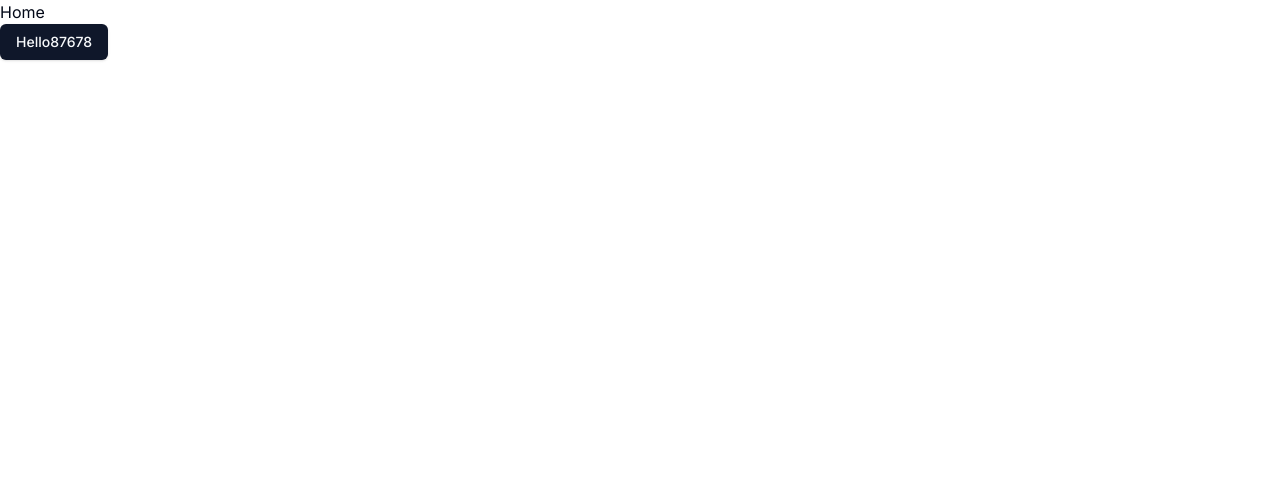
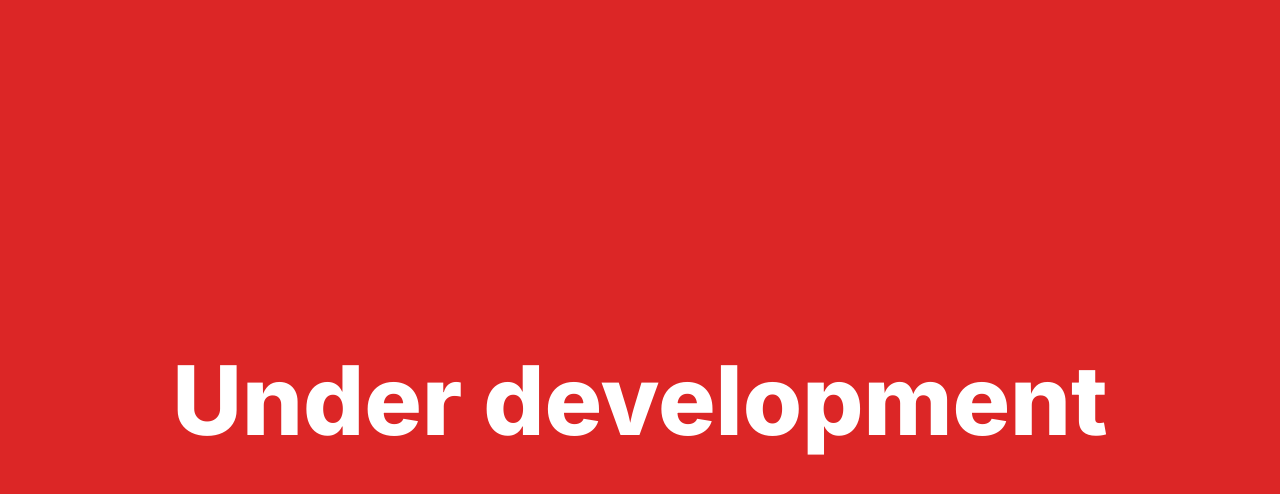
Before and after one commit to visualtenx/visualtenx, a Next.js app: page / in a window 1280 px wide. Shown: the top 494 px of the page. Built offline with nearby package versions, Linux system fonts and the light colour scheme.

Commit message:
under development

```diff
--- a/package.json
+++ b/package.json
@@ -10,7 +10,7 @@
   },
   "dependencies": {
     "@radix-ui/react-icons": "^1.3.0",
-    "@radix-ui/react-slot": "^1.0.2",
+    "@radix-ui/react-slot": "^1.1.0",
     "class-variance-authority": "^0.7.0",
     "clsx": "^2.1.0",
     "next": "14.2.2",
--- a/src/app/page.tsx
+++ b/src/app/page.tsx
@@ -1,13 +1,18 @@
-import { Button } from '@/components/ui/button'
 import React from 'react'
+import Navbar from '@/components/myui/Navbar'
 
-const Home = () => {
+
+const App = () => {
   return (
     <>
-    <div>Home</div>
-   <Button>Hello87678</Button>
+{/*
+    <Navbar/>
+    <div>Home</div> */}
+     <div className='bg-red-600 border-spacing-2 h-screen flex justify-center items-center font-extrabold border-yellow-500 text-8xl text-white text-center '>
+      <span>Under development</span>
+     </div>
     </>
   )
 }
 
-export default Home
+export default App
--- /dev/null
+++ b/src/components/myui/Menu.tsx
@@ -0,0 +1,9 @@
+import React from 'react'
+
+const Menu = () => {
+  return (
+    <div>menu</div>
+  )
+}
+
+export default Menu
--- /dev/null
+++ b/src/components/myui/Navbar.tsx
@@ -0,0 +1,13 @@
+import React from 'react'
+
+const Navbar = () => {
+  return (
+    <div className='bg-red-500 flex justify-around'>
+        <div>1</div>
+        <div>1</div>
+        <div>1</div>
+    </div>
+  )
+}
+
+export default Navbar
```
Also changed, not shown: 1 other file (tests, documents, lock files or other folders).
